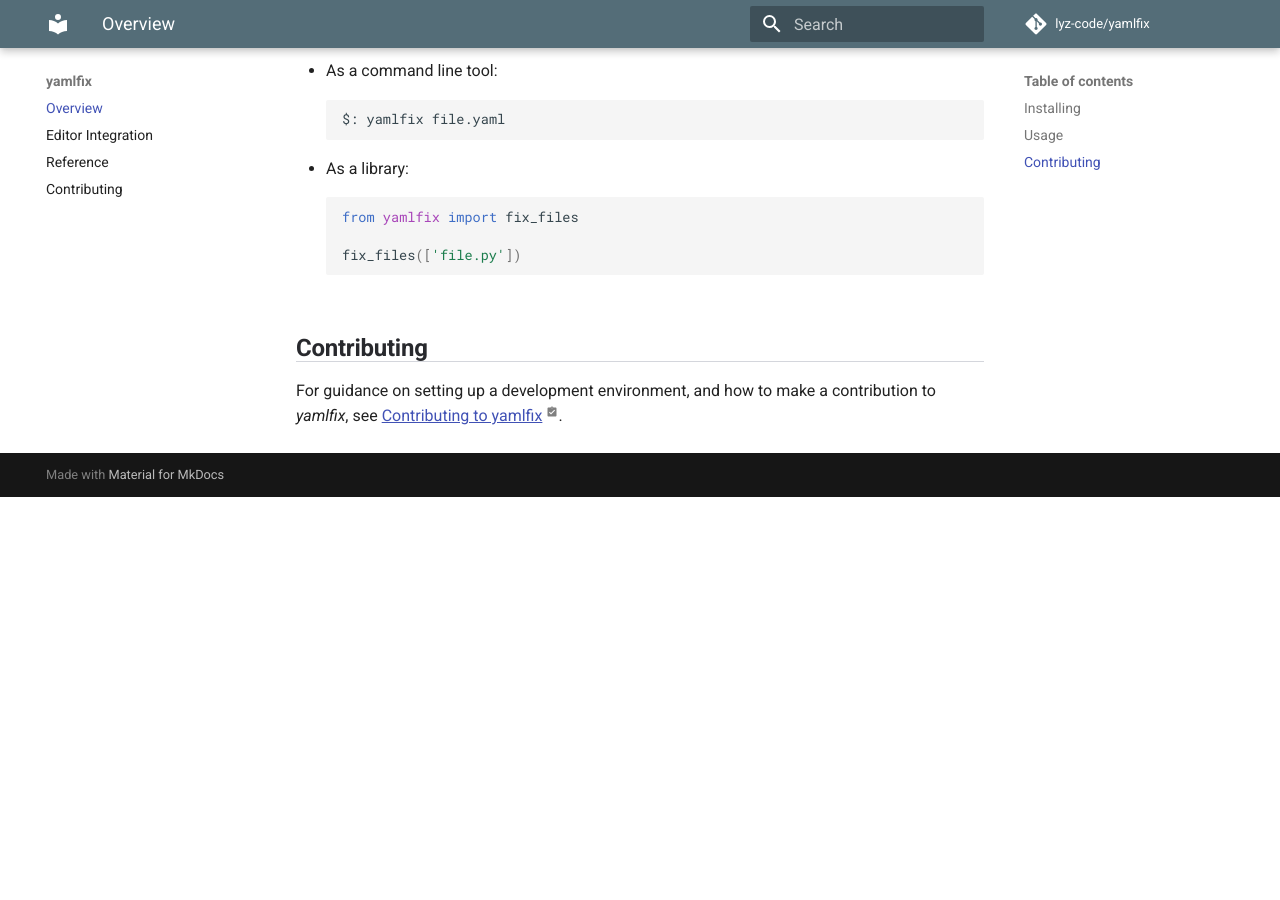
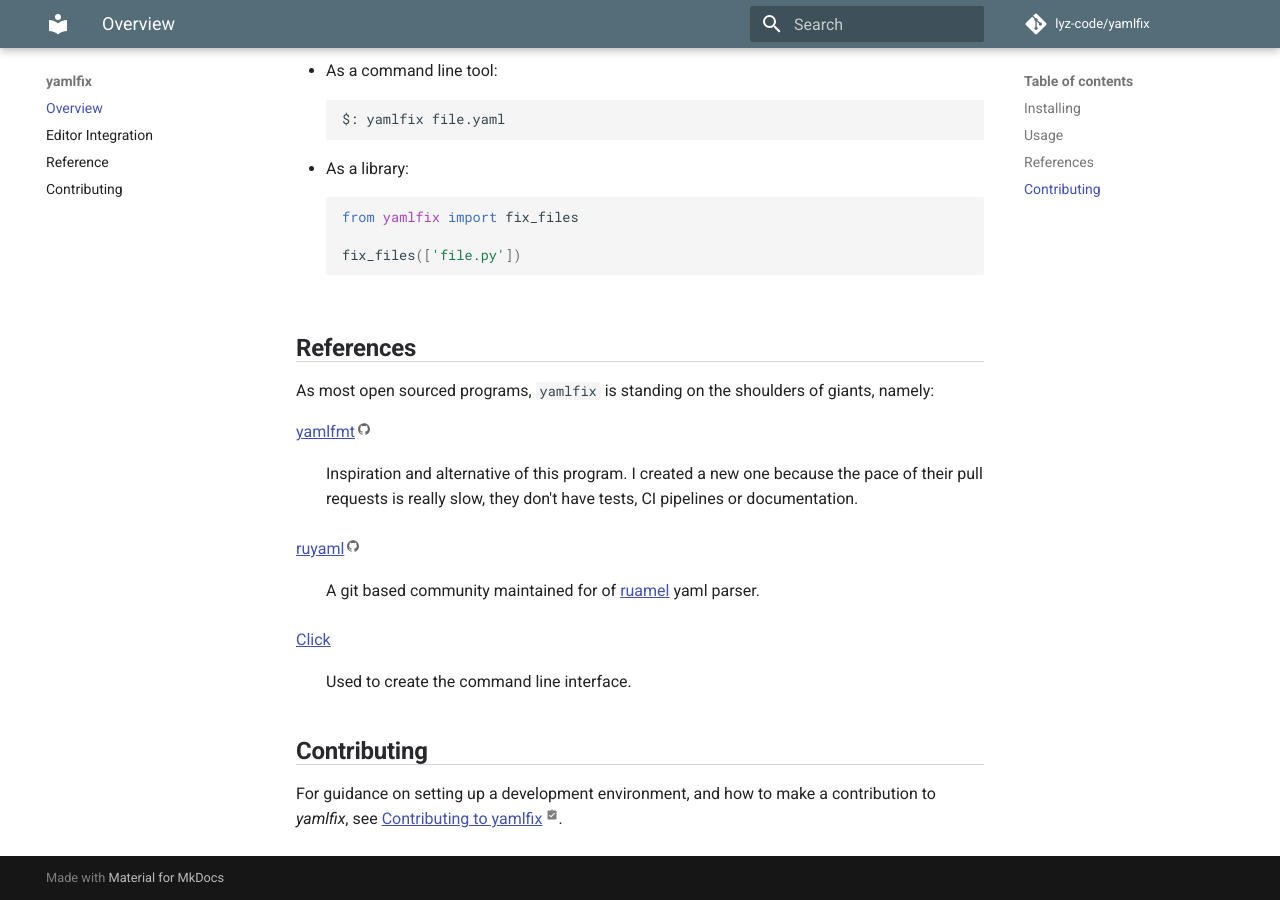
Before and after one commit to lyz-code/yamlfix, an MkDocs documentation site: the page built from docs/index.md, in a window 1280 px wide and 900 px high, scrolled down 946 px. Built offline with MkDocs 1.6.1 and Material for MkDocs 9.7.7, drawn with Linux system fonts in a browser that asks for light colours; comment, search, counter and statistics services are not loaded; before the commit the page ends 1443 px from its top, so only the background shows below that.

Commit message:
docs: add mention to used libraries

````diff
--- a/docs/index.md
+++ b/docs/index.md
@@ -54,6 +54,23 @@ book_library:
     fix_files(['file.py'])
     ```
 
+# References
+
+As most open sourced programs, `yamlfix` is standing on the shoulders of
+giants, namely:
+
+[yamlfmt](https://github.com/mmlb/yamlfmt)
+: Inspiration and alternative of this program. I created a new one because the
+    pace of their pull requests is really slow, they don't have tests, CI pipelines
+    or documentation.
+
+[ruyaml](https://github.com/pycontribs/ruyaml)
+: A git based community maintained for of
+[ruamel](https://yaml.readthedocs.io/en/latest/) yaml parser.
+
+[Click](https://click.palletsprojects.com/)
+: Used to create the command line interface.
+
 # Contributing
 
 For guidance on setting up a development environment, and how to make
````
